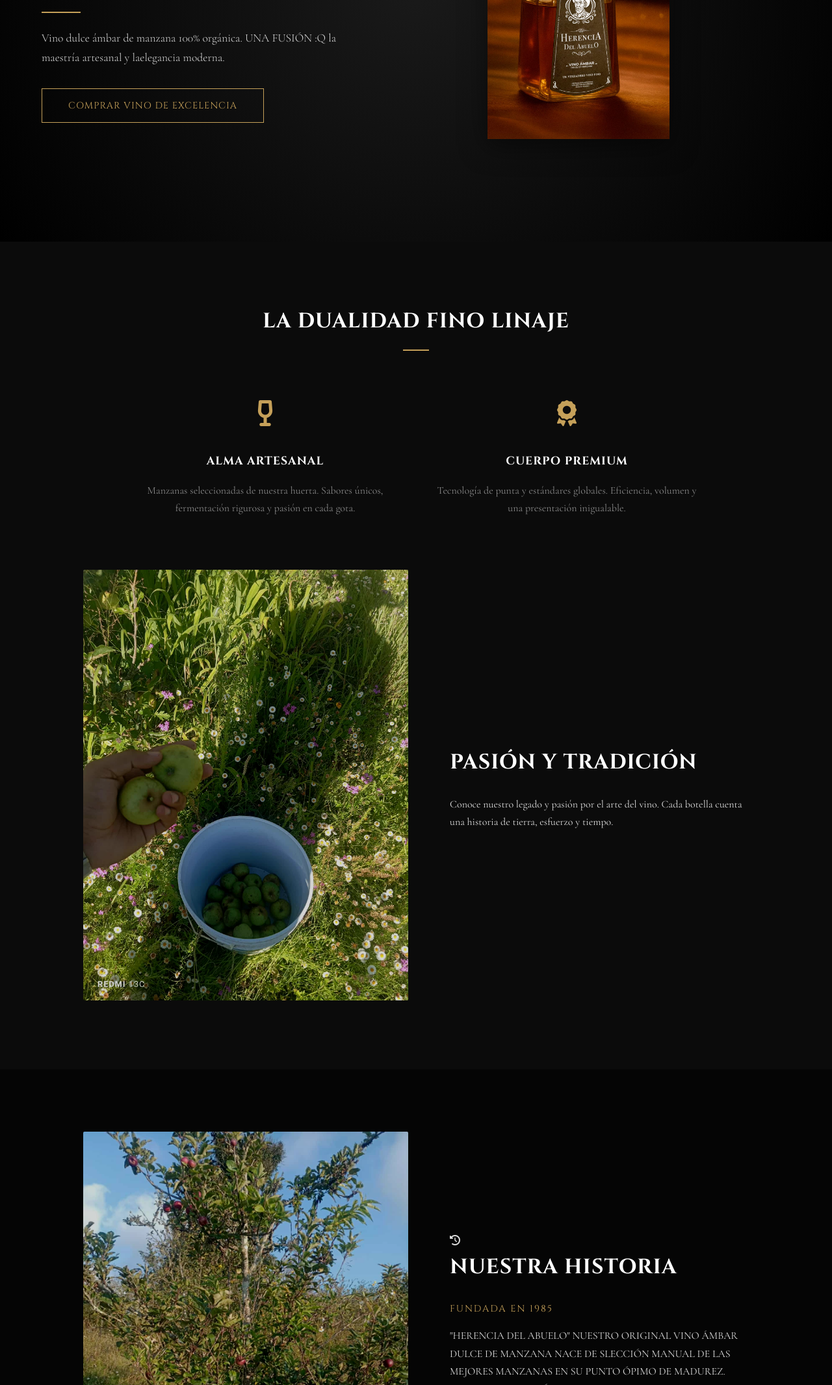
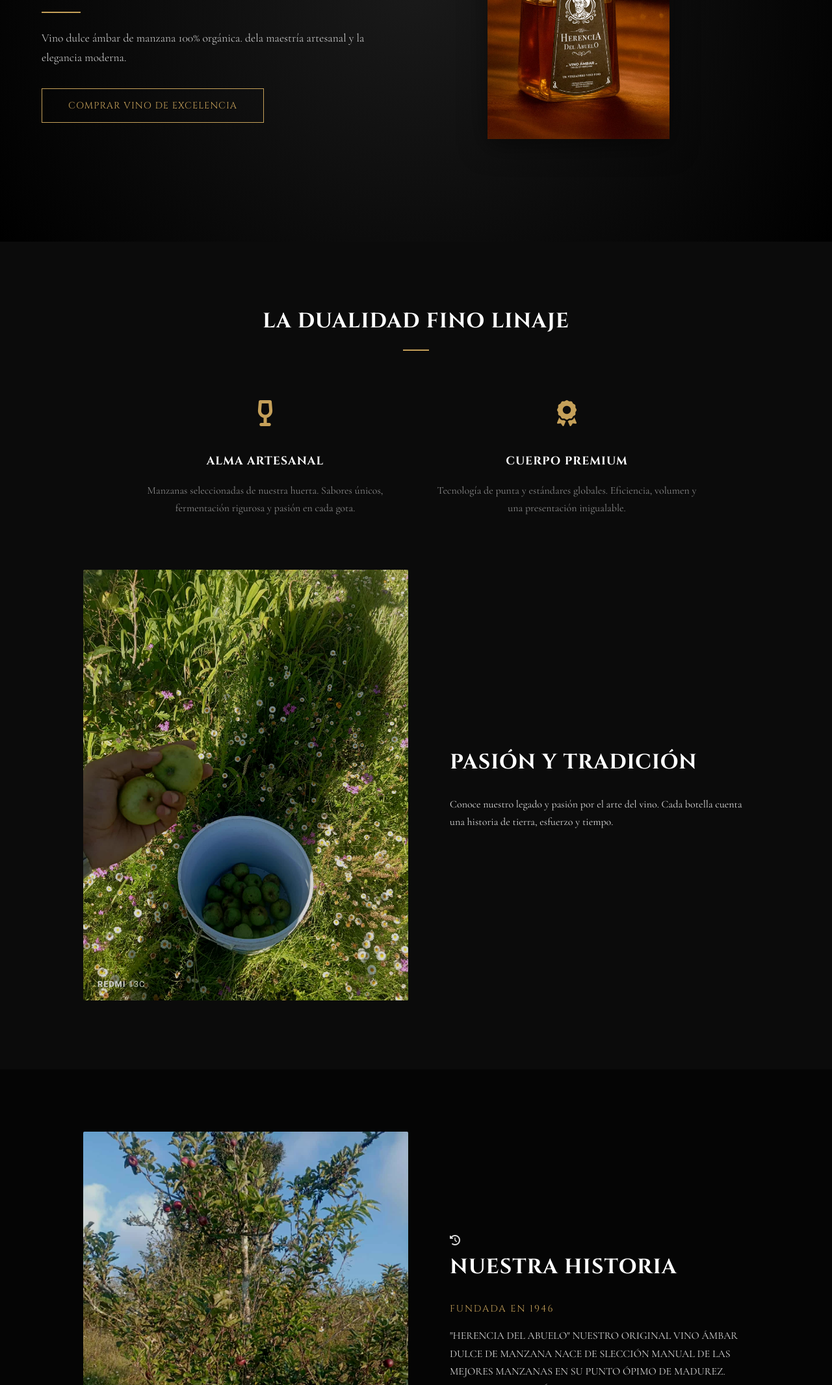
Before and after one commit to QuetziHack/FinoLinaje, a plain HTML site: page index.html in a window 1280 px wide. Shown: the part 428-2560 px from the top of the page at 65% size. Drawn offline with nearby package versions, Linux system fonts and the light colour scheme.

```diff
--- a/index.html
+++ b/index.html
@@ -40,7 +40,7 @@
             <h3>LA ELEGANCIA DE UN LEGADO</h3>
             <h2>LA HERENCIA<br>DEL ABUELO</h2>
             <div class="separator"></div>
-            <p>Vino dulce ámbar de manzana 100% orgánica. UNA FUSIÓN :Q la maestría artesanal y laelegancia moderna.</p>
+            <p>Vino dulce ámbar de manzana 100% orgánica. dela maestría artesanal y la elegancia moderna.</p>
             <button id="comprarBtn">COMPRAR VINO DE EXCELENCIA</button>
         </div>
         <div class="hero-imagen">
@@ -94,7 +94,7 @@
             <i class="fas fa-history"></i>
         </div>
         <h4>Nuestra Historia</h4>
-        <p class="date">FUNDADA EN 1985</p>
+        <p class="date">FUNDADA EN 1946</p>
         <p>"HERENCIA DEL ABUELO" NUESTRO ORIGINAL VINO ÁMBAR DULCE DE MANZANA NACE DE SLECCIÓN MANUAL DE LAS MEJORES MANZANAS EN SU PUNTO ÓPIMO DE MADUREZ. HONRANDO LOE MÉTODOS TRADICIONALES DEL ABUELO, ÉSTE MÉCTAR ES AÑEJADO A LA PERFECCIÓN POR UN M+INIMO DE 15 MESES. ÉSTE TIEMPO DE REPOSO LE DÁ UN DELICADO TONO, SUAVIDAD Y SABOR INIGUALABLE, PARA DESPUÉS SER CUIDADOSAMENTE SEPARADO DANDO COMO RESULTADO UN ÉLIXIR VERDADERAMENTE ÚNICO, FINO Y LUJOSO</p>
 
       </div>
```
